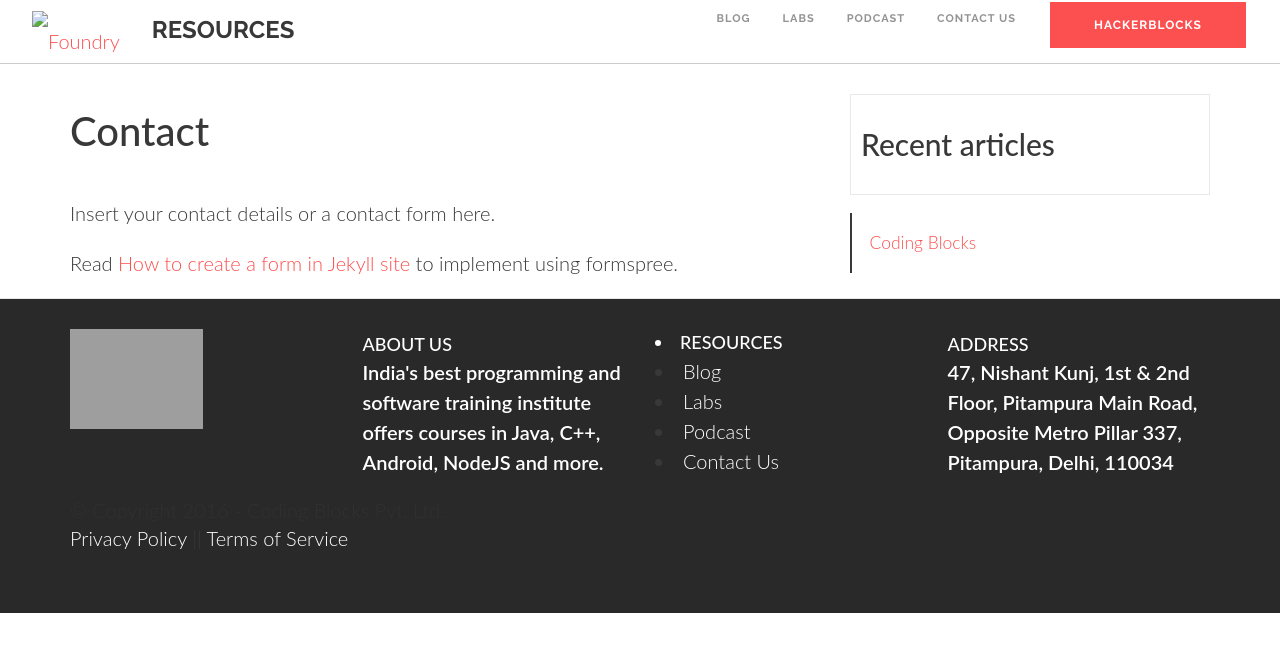
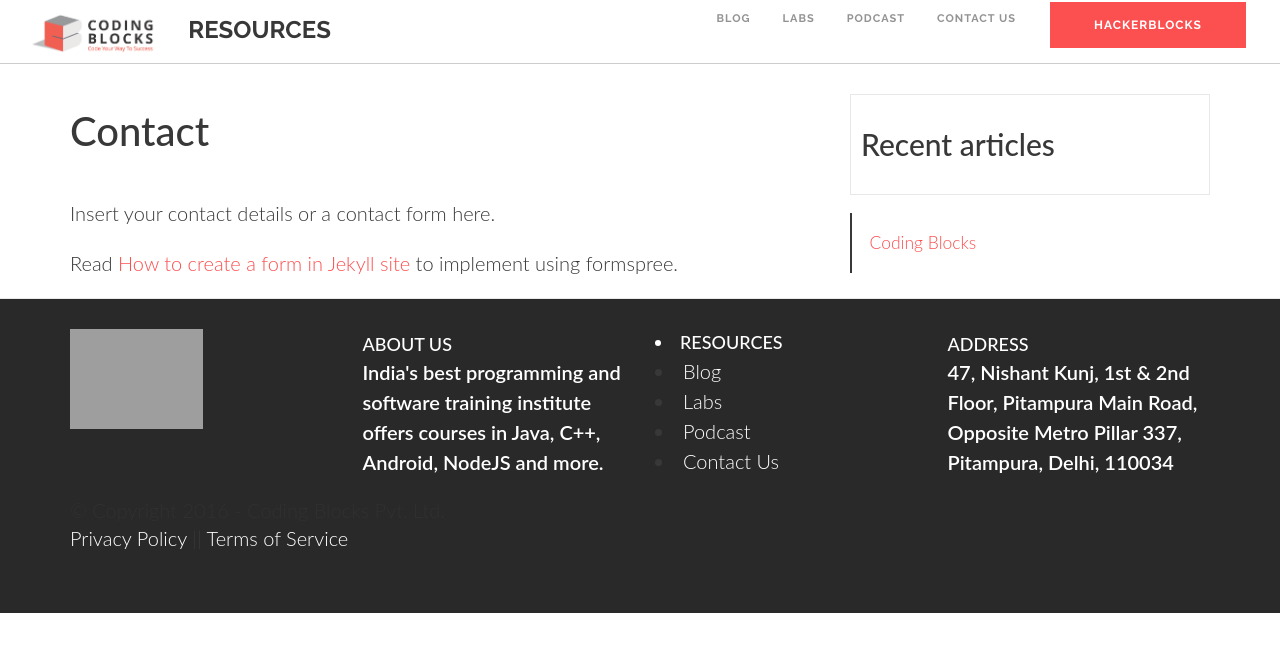
Before and after one commit to coding-blocks/resources, a Jekyll site: the page built from contact.md, in a window 1280 px wide. Shown: the top 652 px of the page. Built offline with Jekyll 4.4.1, drawn with Linux system fonts in a browser that asks for light colours.

Commit message:
Link changes

```diff
--- a/_includes/header.html
+++ b/_includes/header.html
@@ -3,10 +3,10 @@
       <div class="nav-bar">
           <div class="module left">
               <a href="/">
-                  <div class="vnu"><img class="logo flogo logo-dark" alt="Foundry" src="../resources/cblogo.png"></div>
+                  <div class="vnu"><img class="logo flogo logo-dark" alt="Foundry" src="../cblogo.png"></div>
               </a>
           </div>
-          <h2 class="vnu"><a href="https://codingblocks.com/resources/">Resources</a></h2>
+          <h2 class="vnu"><a href="../">Resources</a></h2>
           <div class="module widget-handle mobile-toggle right visible-sm visible-xs">
               <i class="ti-menu"></i>
           </div>
```
